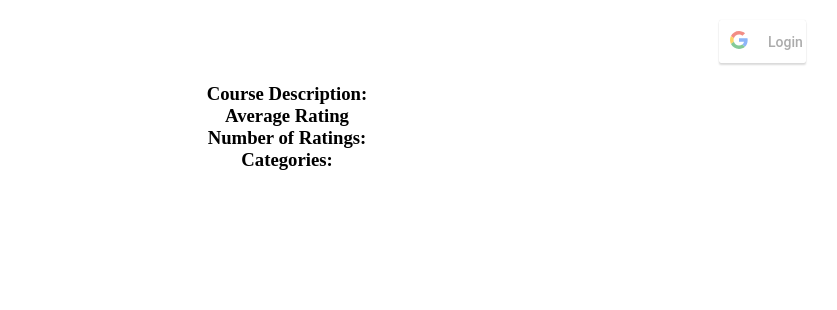
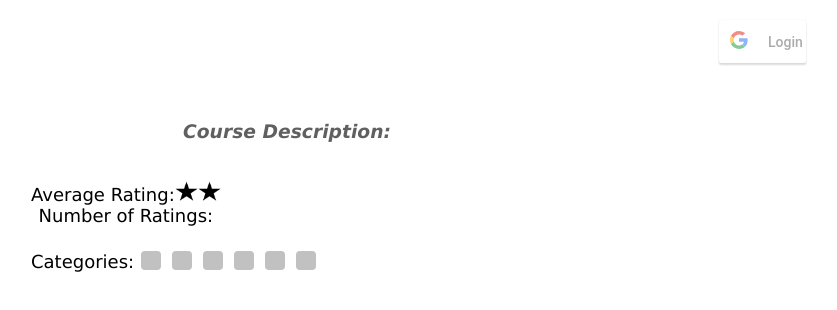
Before and after one commit to inolasv/dev-ada-ratemygeneds, a React (Create React App) app in the folder client/: page /details/1 in a window 1280 px wide. Shown: the top 310 px of the page, without its empty margins (353-1190 px from the left). Built offline with nearby package versions, Linux system fonts and the light colour scheme; no server answers.

Commit message:
styled course page a little

```diff
--- a/client/src/components/courseDetails.js
+++ b/client/src/components/courseDetails.js
@@ -2,6 +2,25 @@ import React, { Component, useState , useEffect } from "react";
 import { useParams, Link } from "react-router-dom";
 import CourseList from "./courseList";
 import "./Home";
+import star from '../star.png';
+import "../stylesheets/course.css"
+
+
+
+const determineClass = (type) => {
+  if (type === "") {
+    return "none"
+  }
+  return "box"
+}
+
+const makeStars = () => {
+  const stars = [];
+  for(var i = 0; i < Math.random() * 5; i++) {
+    stars.push(<img src={star} alt="Star" className="star"/>);
+  }
+  return stars;
+}
 
 const SingleGenEd = () => {
     const [course, setCourse] = useState([]);
@@ -40,12 +59,20 @@ const SingleGenEd = () => {
                 <h3> Course Description:</h3>
               </div>
               <div className="ratings">
-                <h3> Average Rating</h3>
+                Average Rating:
+                {makeStars()}
                 <image src="https://icon2.cleanpng.com/20171220/ofw/star-png-image-5a3a7e9651e390.02167008151378293433541614.jpg" alt="display image"/>
-                <h3> Number of Ratings: </h3>
+                <div/>
+                Number of Ratings:
               </div>
               <div className="categories">
-                <h3> Categories: {course['ACP']} {course['CS']} {course['HUM']} {course['NAT']} {course['QR']} {course['SBS']}</h3>
+                Categories:
+                  <p className={determineClass(course['ACP'])}>{ course['ACP'] }</p>
+                  <p className={determineClass(course['CS'])}>{ course['CS'] }</p>
+                  <p className={determineClass(course['HUM'])}>{ course['HUM'] }</p>
+                  <p className={determineClass(course['NAT'])}>{ course['NAT'] }</p>
+                  <p className={determineClass(course['QR'])}>{course['QR']}</p>
+                  <p className={determineClass(course['SBS'])}>{course['SBS']}</p>
               </div>
             </div>
             );
--- a/client/src/stylesheets/course.css
+++ b/client/src/stylesheets/course.css
@@ -40,6 +40,7 @@
   }
 
   .categories {
+    display: flex;
     color: black;
     font-family: Geneva, Tahoma, sans-serif;
     font-size: 18px;
@@ -48,3 +49,21 @@
     margin-left: 30%;
     width: max-content;
   }
+
+
+  .box {
+    background-color: #c1c1c1;
+    border-radius: 4px;
+    padding-left: 10px;
+    padding-right: 10px;
+    padding-top: 1px;
+    padding-bottom: 1px;
+    font-size: 17px;
+    color: black;
+    margin-left: 7px;
+    margin-right: 4px;
+    margin-top: 0px;
+    margin-bottom: 2px;
+    width: max-content;
+    font-family: Geneva, Tahoma, sans-serif;
+  }
```
